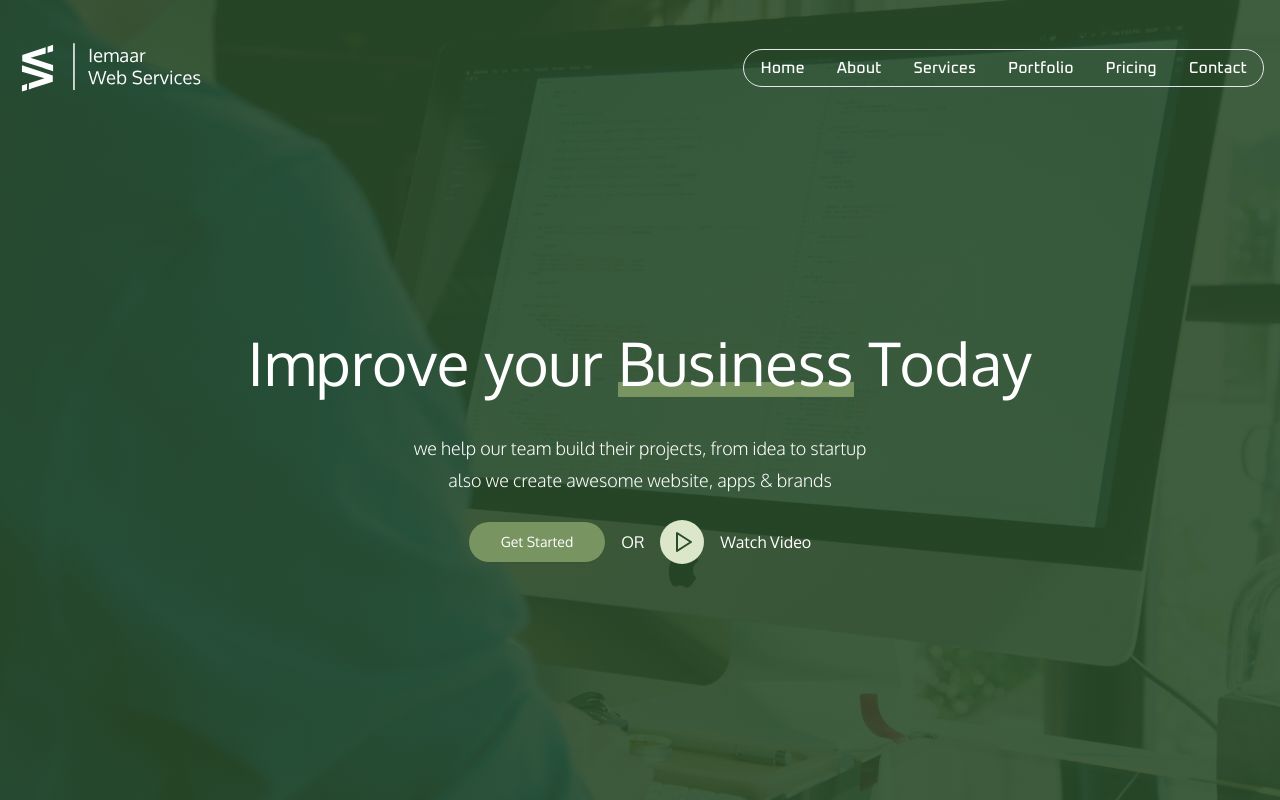
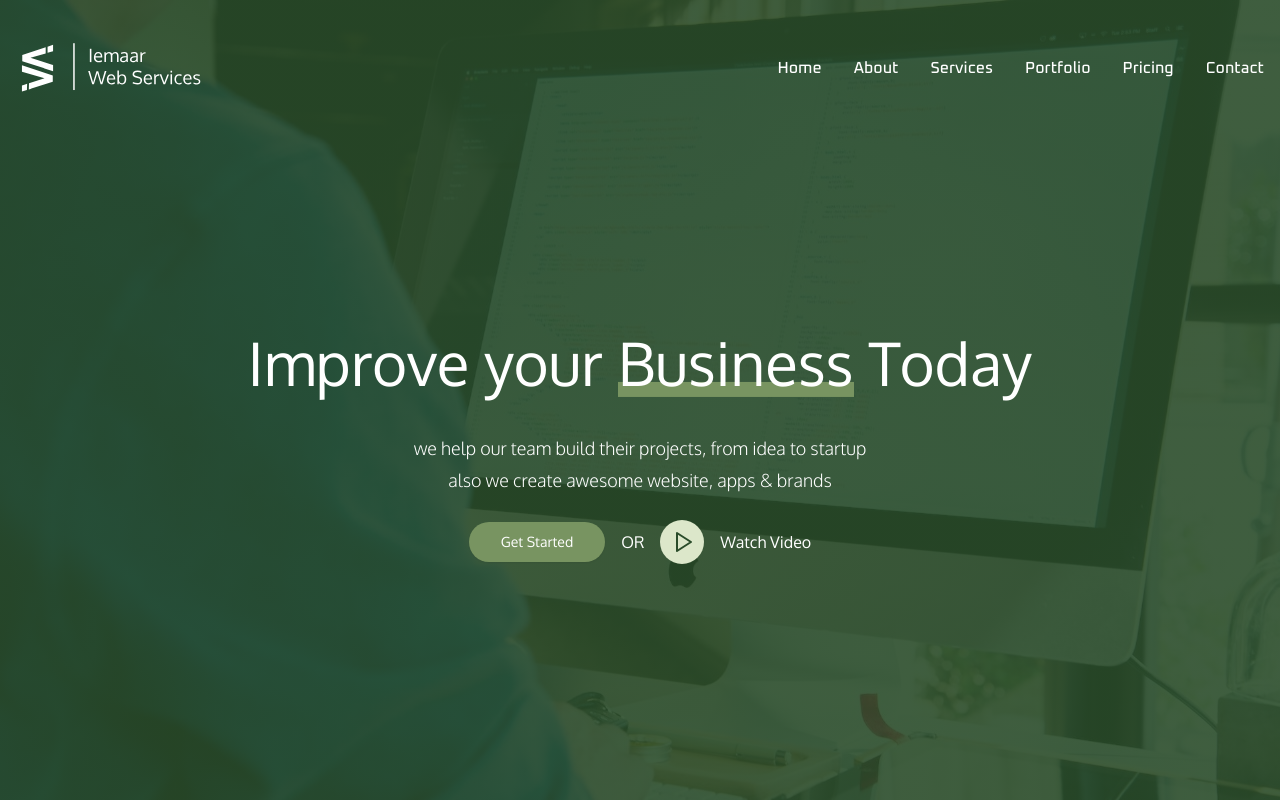
Before and after one commit to akbldev/iws, a Next.js app: page / in a window 1280 px wide. Shown: the top 800 px of the page. Built offline with nearby package versions, Linux system fonts and the light colour scheme.

Commit message:
style: remove header nav border

```diff
--- a/components/header.tsx
+++ b/components/header.tsx
@@ -40,31 +40,16 @@ const Header = () => {
 
         {/* Navigation */}
         <nav className="font-oxanium">
-          <ul className="flex items-center gap-8 rounded-full border px-4 font-medium">
+          <ul className="flex items-center gap-8 font-medium">
             {navigation.map((item) => (
               <li
                 key={item.label}
                 className="
                   relative
-                  py-1.5
                   transition-colors
-                  before:absolute
-                  before:left-0
-                  before:top-0
-                  before:flex
-                  before:-translate-x-1/2
-                  before:-translate-y-1/2
-                  before:items-center
-                  before:justify-center
-                  before:rounded-full
-                  before:bg-primary-lighter
-                  before:text-[6px]
-                  before:text-primary-dark
-                  before:transition-all
-                  before:duration-300
 
                   after:absolute
-                  after:left-full
+                  after:left-1/2
                   after:top-full
                   after:flex
                   after:-translate-x-1/2
@@ -72,21 +57,13 @@ const Header = () => {
                   after:items-center
                   after:justify-center
                   after:rounded-full
-                  after:bg-primary-lighter
+                  after:bg-primary-light
                   after:text-[6px]
-                  after:text-primary-dark
+                  after:text-primary-lighter
+
                   after:transition-all
                   after:duration-300
-
-                  hover:text-primary-light
-                  hover:before:left-1/2
-                  hover:before:bg-primary-light
-                  hover:before:text-primary-lighter
-                  hover:before:content-['</>']
-
-                  hover:after:left-1/2
-                  hover:after:bg-primary-light
-                  hover:after:text-primary-lighter
+                  hover:after:translate-y-0
                   hover:after:content-['</>']
                 "
               >
```
